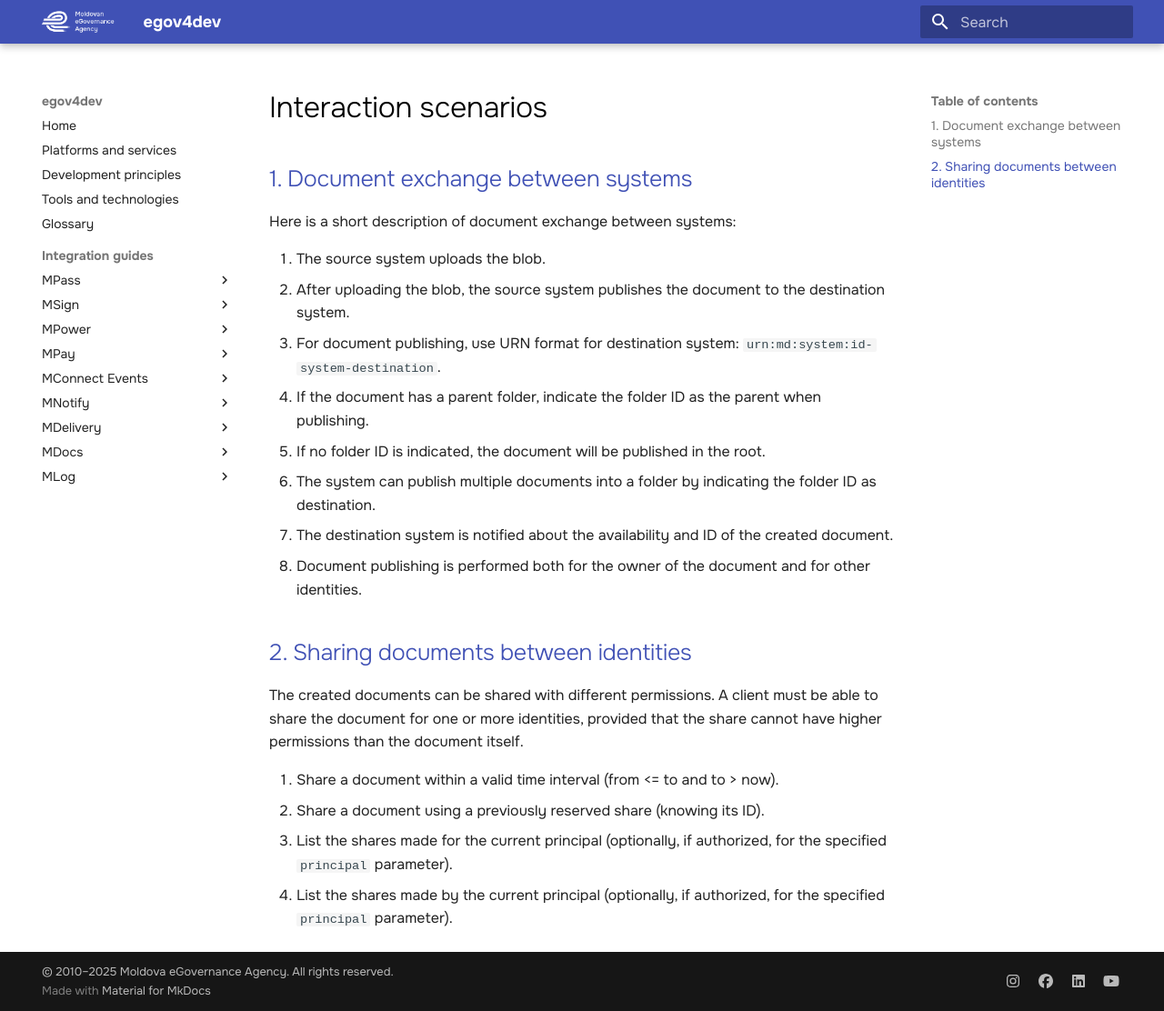
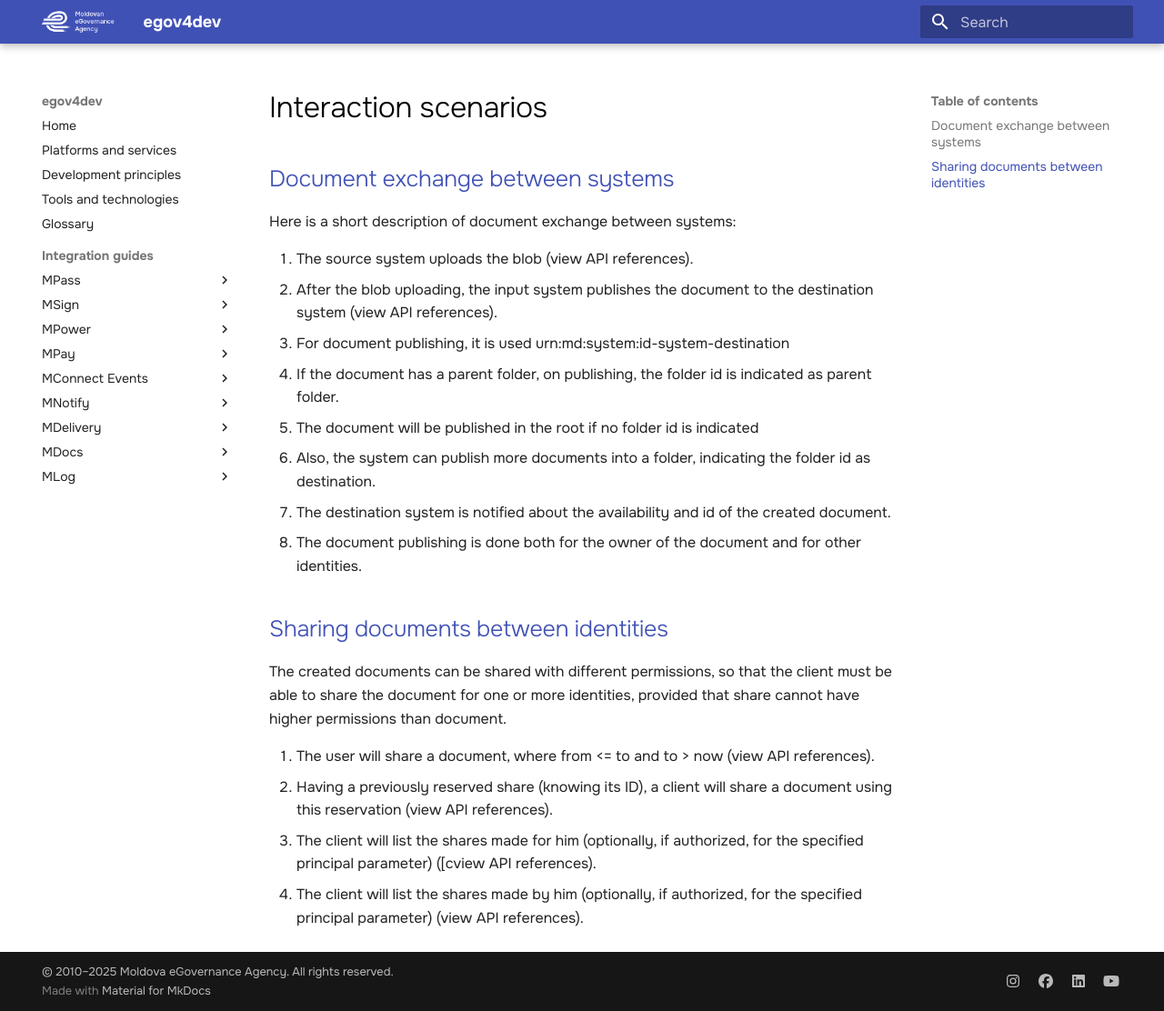
Before and after one commit to egov-moldova/egov4dev, an MkDocs documentation site: the page built from docs/guides/mdocs/interaction-scenarios.md, in a window 1280 px wide and 1112 px high. Shown: the whole window at 91% size. Built offline with MkDocs 1.6.1 and Material for MkDocs 9.7.7, drawn with Linux system fonts in a browser that asks for light colours.

Commit message:
Update interaction-scenarios.md

```diff
--- a/docs/guides/mdocs/interaction-scenarios.md
+++ b/docs/guides/mdocs/interaction-scenarios.md
@@ -1,22 +1,21 @@
-# Interaction scenarios
+## Document exchange between systems
 
-## 1. Document exchange between systems
 Here is a short description of document exchange between systems:
 
-1. The source system uploads the blob.
-2. After uploading the blob, the source system publishes the document to the destination system.
-3. For document publishing, use URN format for destination system: `urn:md:system:id-system-destination`.
-4. If the document has a parent folder, indicate the folder ID as the parent when publishing.
-5. If no folder ID is indicated, the document will be published in the root.
-6. The system can publish multiple documents into a folder by indicating the folder ID as destination.
-7. The destination system is notified about the availability and ID of the created document.
-8. Document publishing is performed both for the owner of the document and for other identities.
+1. The source system uploads the blob (view API references).
+2. After the blob uploading, the input system publishes the document to the destination system (view API references).
+3. For document publishing, it is used urn:md:system:id-system-destination
+4. If the document has a parent folder, on publishing, the folder id is indicated as parent folder.
+5. The document will be published in the root if no folder id is indicated
+6. Also, the system can publish more documents into a folder, indicating the folder id as destination.
+7. The destination system is notified about the availability and id of the created document.
+8. The document publishing is done both for the owner of the document and for other identities.
 
+## Sharing documents between identities
 
-## 2. Sharing documents between identities
-The created documents can be shared with different permissions. A client must be able to share the document for one or more identities, provided that the share cannot have higher permissions than the document itself.
+The created documents can be shared with different permissions, so that the client must be able to share the document for one or more identities, provided that share cannot have higher permissions than document.
 
-1. Share a document within a valid time interval (from <= to and to > now).
-2. Share a document using a previously reserved share (knowing its ID).
-3. List the shares made for the current principal (optionally, if authorized, for the specified `principal` parameter).
-4. List the shares made by the current principal (optionally, if authorized, for the specified `principal` parameter).
+1. The user will share a document, where from <= to and to > now (view API references).
+2. Having a previously reserved share (knowing its ID), a client will share a document using this reservation (view API references).
+3. The client will list the shares made for him (optionally, if authorized, for the specified principal parameter) ([cview API references).
+4. The client will list the shares made by him (optionally, if authorized, for the specified principal parameter) (view API references).
```
